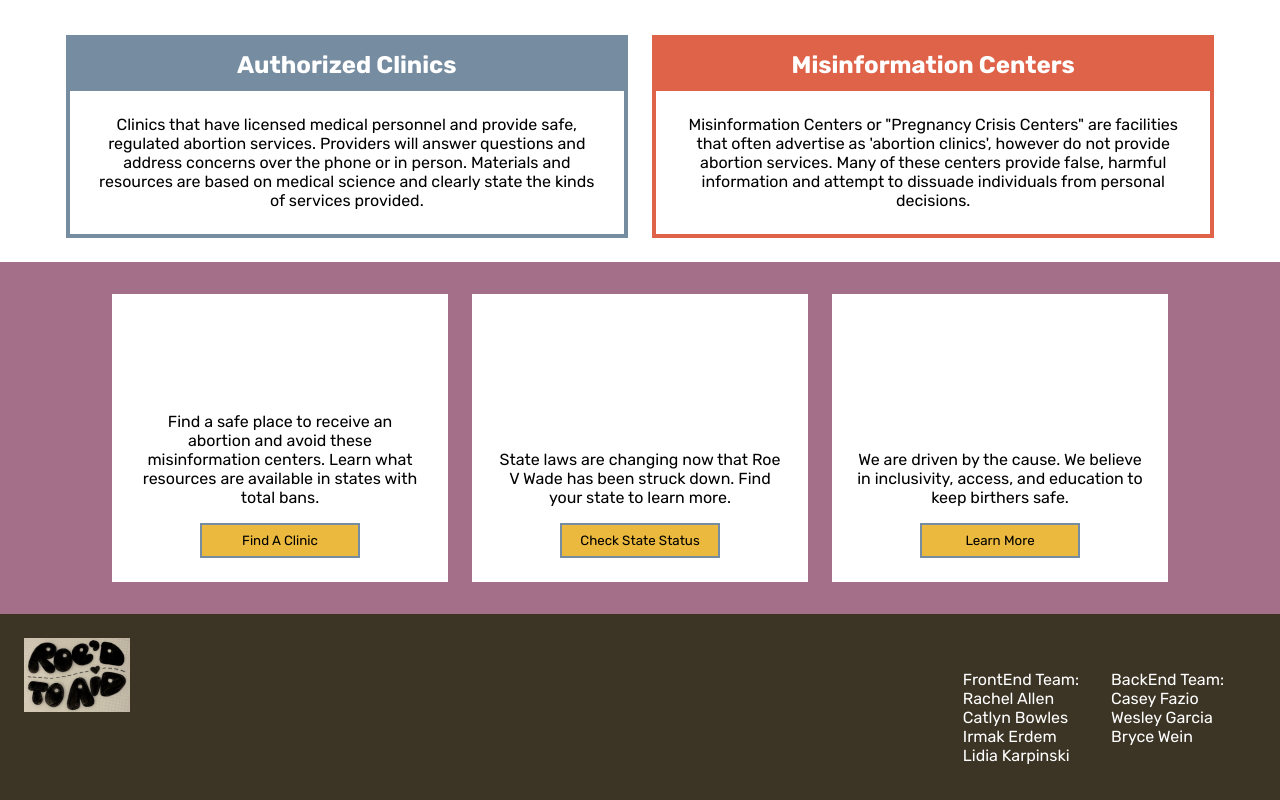
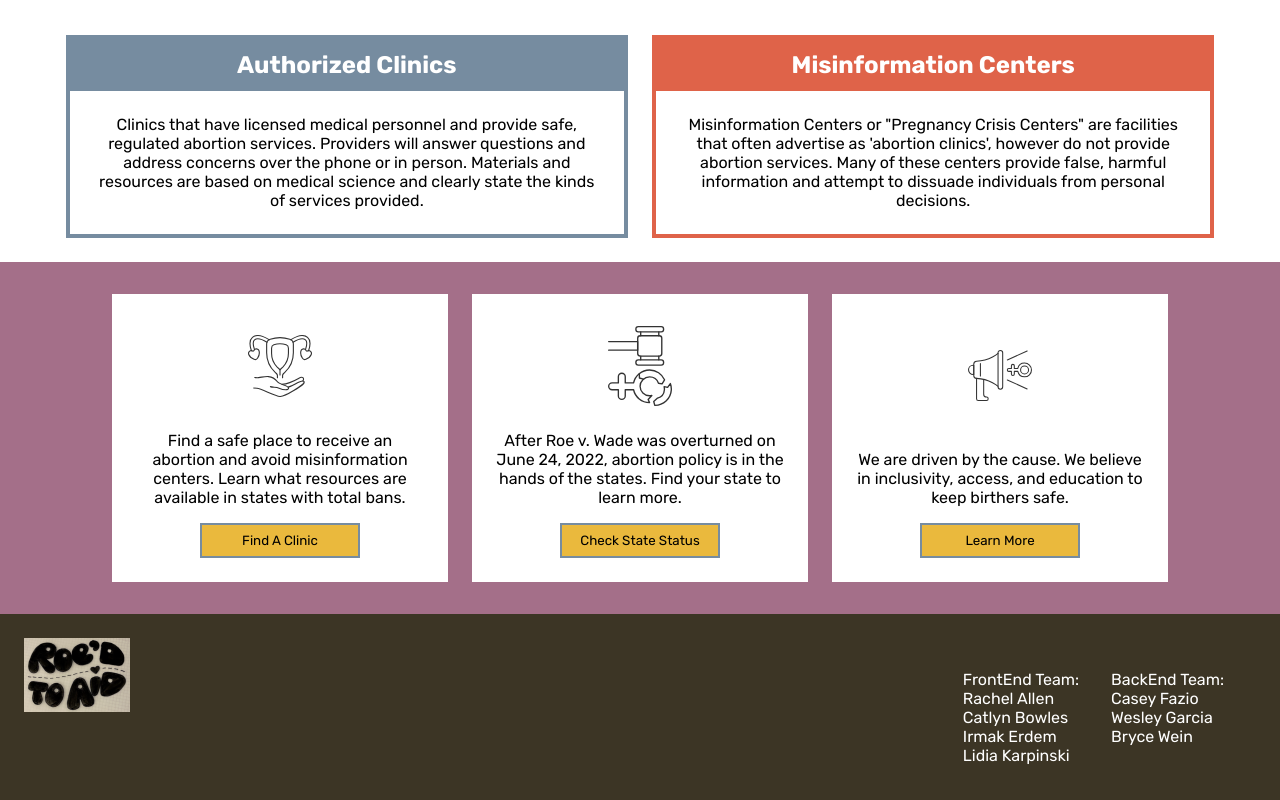
Before and after one commit to Roe-dToAid/roed_to_aid_fe, a React (Create React App) app: page / in a window 1280 px wide. Shown: the part 792-1592 px from the top of the page. Built offline with nearby package versions, Linux system fonts and the light colour scheme.

Commit message:
Add icons to previewblocks and label edits

```diff
--- a/src/Components/PreviewBlocks/PreviewBlocks.js
+++ b/src/Components/PreviewBlocks/PreviewBlocks.js
@@ -1,30 +1,37 @@
 import React from "react";
 import { Link } from "react-router-dom";
+import clinic_img from "./../../assets/Asset 26.svg";
+import gavel_img from "./../../assets/Asset 31.svg";
+import speaker_img from "./../../assets/Asset 28.svg";
+
 import "./PreviewBlocks.scss";
 
 const PreviewBlocks = () => {
   return (
     <>
       <div className="preview">
+        <img src={clinic_img} alt="image-of-uterus" className="icon"></img>
         <p>
-          Find a safe place to receive an abortion and avoid these
-          misinformation centers. Learn what resources are available in states
-          with total bans.
+          Find a safe place to receive an abortion and avoid misinformation
+          centers. Learn what resources are available in states with total bans.
         </p>
         <Link to="/clinics">
           <button>Find A Clinic</button>
         </Link>
       </div>
       <div className="preview">
+        <img src={gavel_img} alt="image-of-gavel" className="icon"></img>
+
         <p>
-          State laws are changing now that Roe V Wade has been struck down. Find
-          your state to learn more.
+          After Roe v. Wade was overturned on June 24, 2022, abortion policy is
+          in the hands of the states. Find your state to learn more.
         </p>
         <Link to="/states-policies">
           <button>Check State Status</button>
         </Link>
       </div>
       <div className="preview">
+        <img src={speaker_img} alt="image-of-speaker" className="icon"></img>
         <p>
           We are driven by the cause. We believe in inclusivity, access, and
           education to keep birthers safe.
--- a/src/Components/PreviewBlocks/PreviewBlocks.scss
+++ b/src/Components/PreviewBlocks/PreviewBlocks.scss
@@ -1,14 +1,20 @@
 button {
-    background-color: #EAB93D ;
-    padding: .5rem;
-    font-family: 'Rubik', sans-serif;
+  background-color: #eab93d;
+  padding: 0.5rem;
+  font-family: "Rubik", sans-serif;
   width: 10rem;
   border: 0.125rem solid #768ca0;
   margin: auto;
+  cursor: pointer;
 }
 
 button:hover {
   transform: scale(1.1);
+}
+
+.icon {
+  width: 4rem;
+  margin: auto;
 }
 
 .preview {
```
Lines whose indentation alone changed are shown as unchanged.
